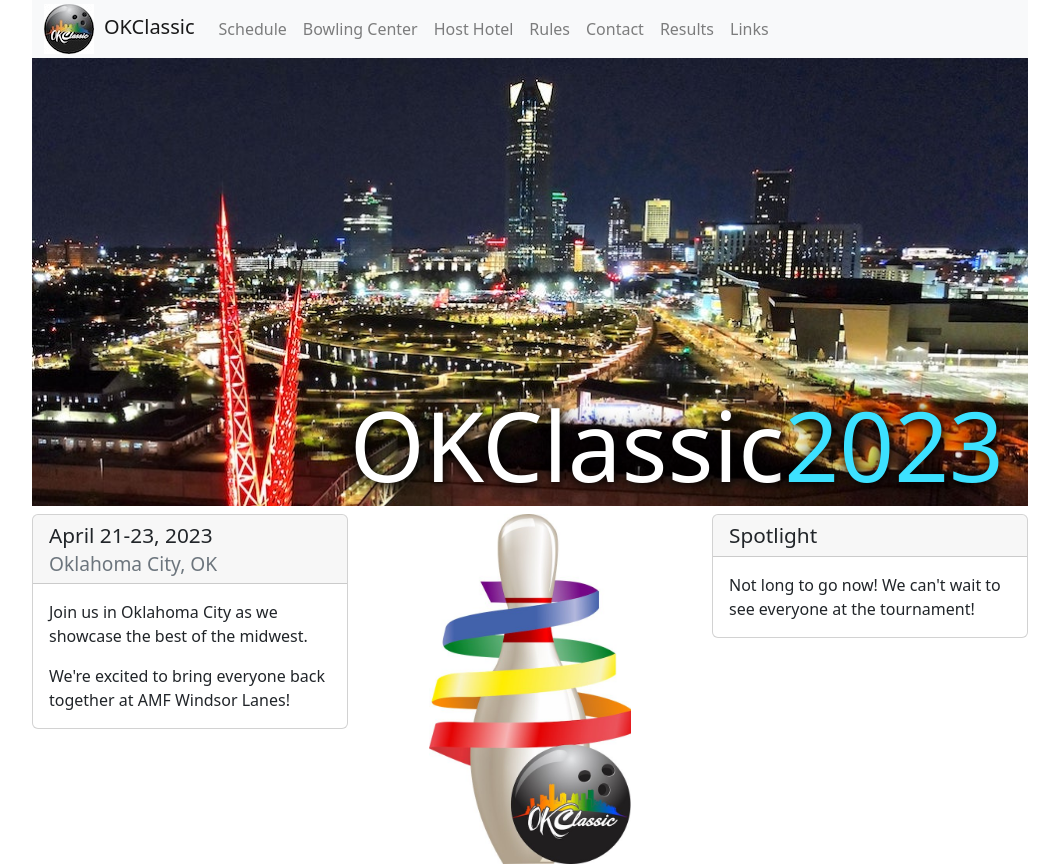
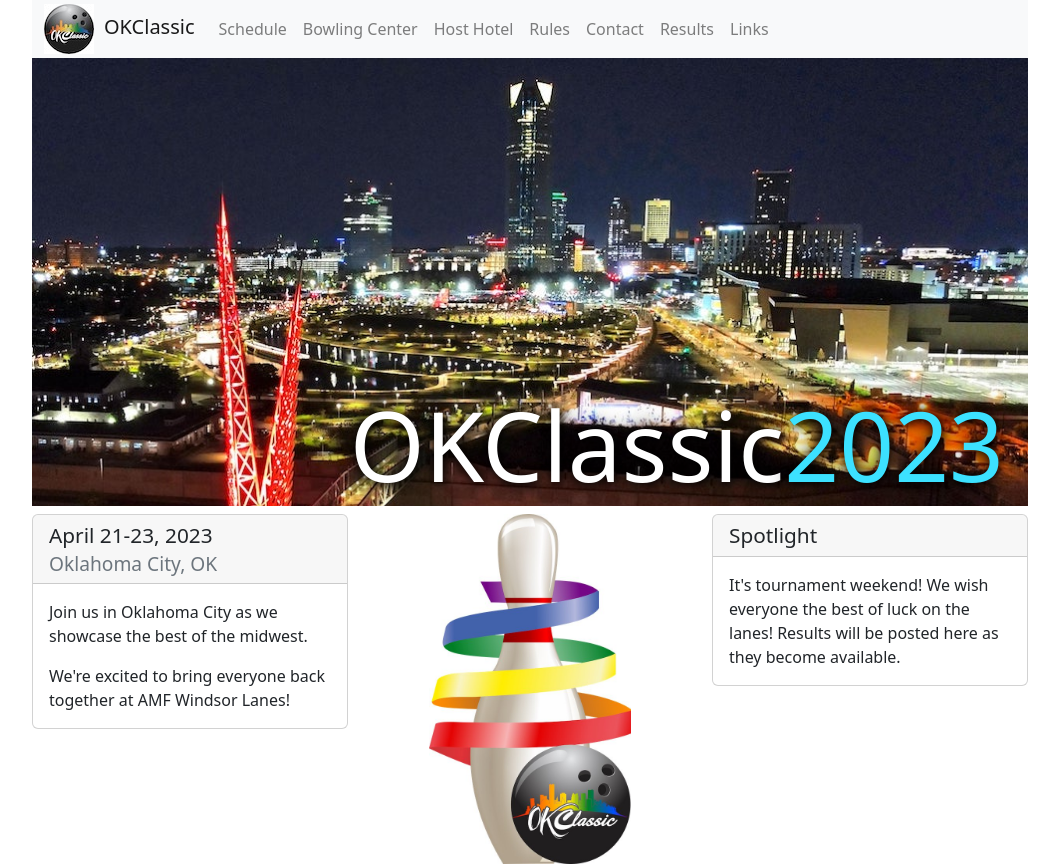
Before and after one commit to tournio/okclassic-nextjs, a Next.js app: page / in a window 1280 px wide. Shown: the top 866 px of the page, without its empty margins (110-1169 px from the left). Built offline with nearby package versions, Linux system fonts and the light colour scheme.

Commit message:
tournament weekend

```diff
--- a/components/spotlight.js
+++ b/components/spotlight.js
@@ -63,17 +63,17 @@ const spotlight = () => {
   //   </Card.Text>
   // );
 
+  // const text = (
+  //   <Card.Text>
+  //     Not long to go now! We can&apos;t wait to see everyone at the tournament!
+  //   </Card.Text>
+  // );
+
   const text = (
     <Card.Text>
-      Not long to go now! We can&apos;t wait to see everyone at the tournament!
+      It's tournament weekend! We wish everyone the best of luck on the lanes! Results will be posted here as they become available.
     </Card.Text>
   );
-
-  // const text = (
-  //   <Card.Text>
-  //     It's tournament weekend! We wish everyone the best of luck on the lanes! Results will be posted here as they become available.
-  //   </Card.Text>
-  // );
 
   // const text = (
   //   <>
```
